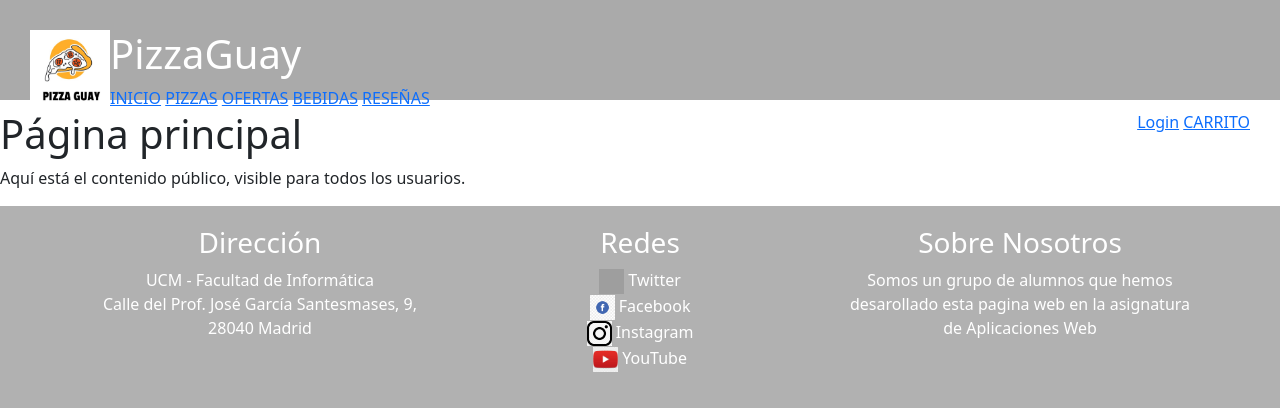
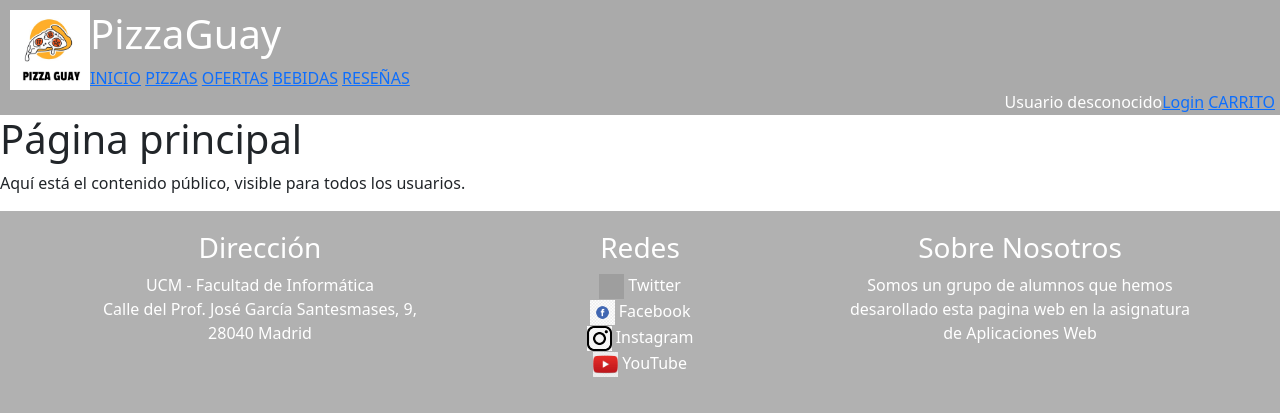
Before and after one commit to ASofrohan/AW-P3, a PHP site: page /index.php in a window 1280 px wide. Shown: the top 420 px of the page. Run offline with PHP 8.4, Linux system fonts and the light colour scheme; grey boxes are pictures that could not be loaded.

Commit message:
Update estilo.css

```diff
--- a/css/estilo.css
+++ b/css/estilo.css
@@ -3,8 +3,10 @@ body {
 }
 
 header {
-	padding: 30px;
-	height: 100px;
+	padding-left: 10px;
+	padding-right: 5px;
+	padding-top: 10px;
+	height: 115px;
 	background-color: #aaaaaa;
 	color: white;
 }
```
